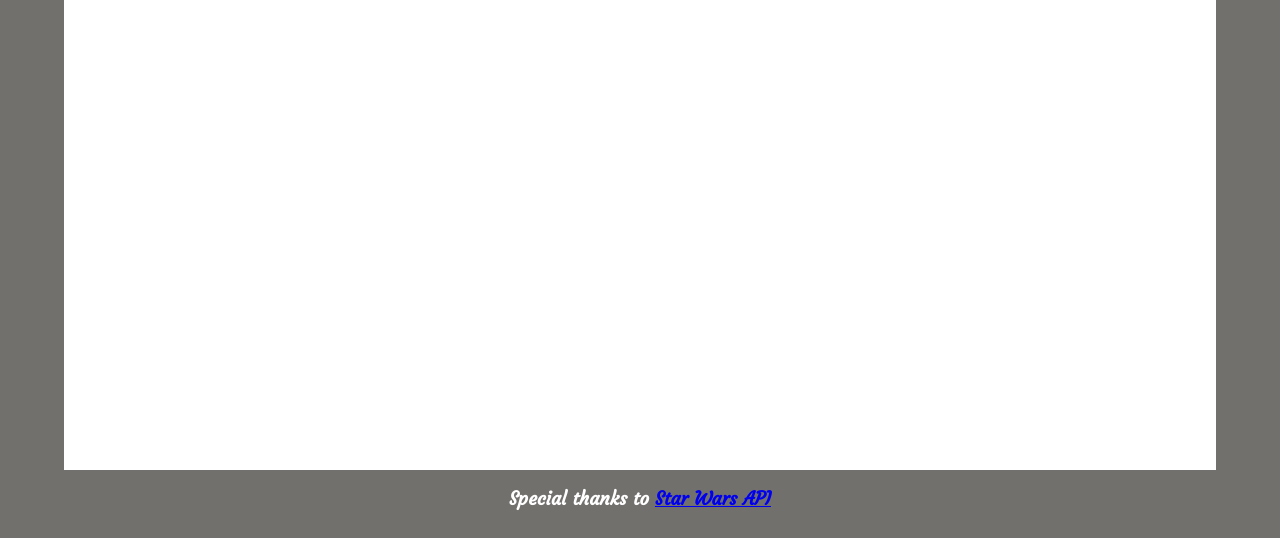
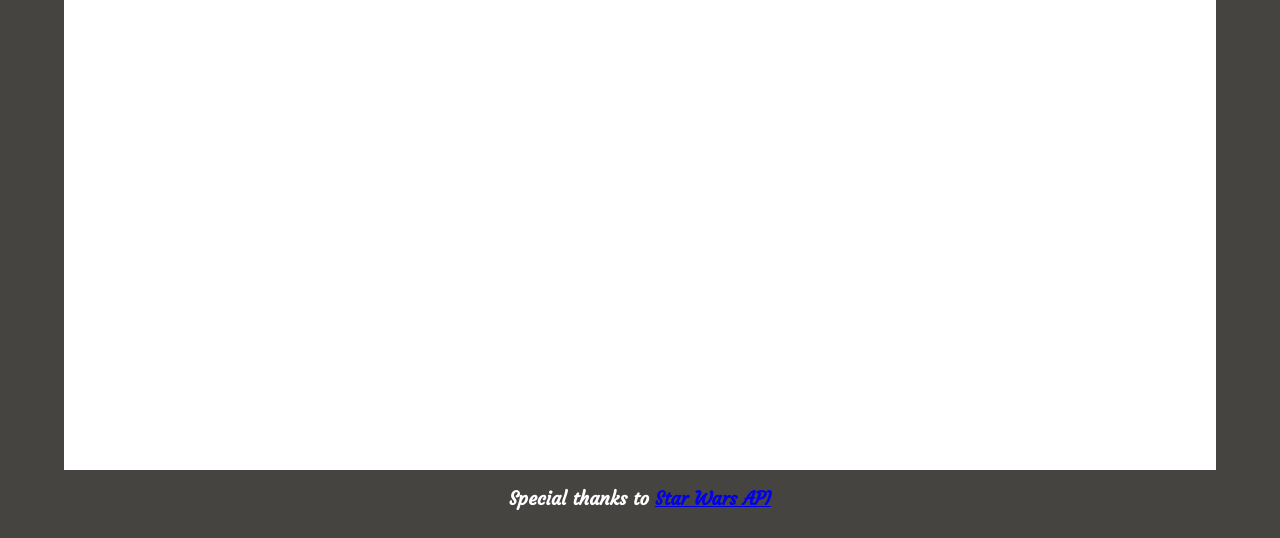
Before and after one commit to Nicolas-Liapis/Public-API-library, a plain HTML site: page index2.html in a window 1280 px wide. Shown: the part 273-811 px from the top of the page. Drawn offline with nearby package versions, Linux system fonts and the light colour scheme; no server answers.

Commit message:
v0.5
fixed css

```diff
--- a/css/main.css
+++ b/css/main.css
@@ -5,7 +5,7 @@ green: rgba(55, 126, 6, 0.5)*/
 /*main styles*/
 
 body {
-  background-color: rgba(55, 126, 6, 0.5);
+  background-color: #4f981e;
 }
 
 header {
@@ -31,7 +31,7 @@ header h2 {
 }
 
 .black {
-  background: rgba(70, 68, 64, 0.76);
+  background: #464440;
 }
 
 .green {
--- a/css/sw.css
+++ b/css/sw.css
@@ -9,7 +9,7 @@ black: rgba(70, 68, 64, 0.76)*/
 
 body {
   font-family: 'Pathway Gothic One', sans-serif;
-  background: rgba(70, 68, 64, 0.76);
+  background: #464440;
 }
 
 main {
```
